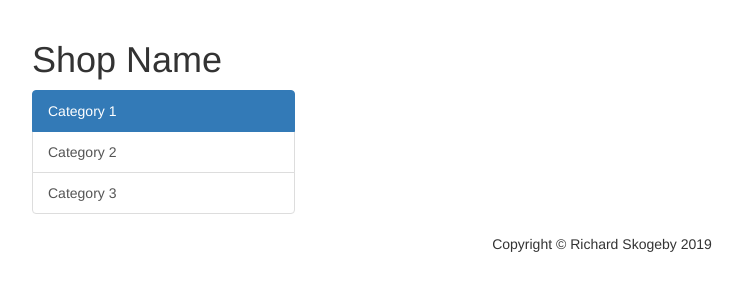
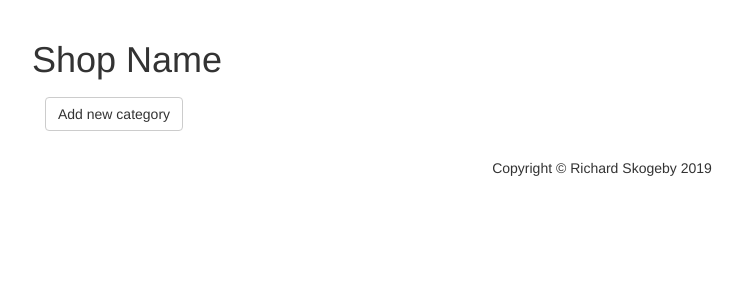
Before and after one commit to rSkogeby/item-catalog, a Flask app: page /category/1/item/1/ in a window 1280 px wide. Shown: the part 52-352 px from the top of the page, without its empty margins (53-796 px from the left). Run offline with Flask 2, Linux system fonts and the light colour scheme; some libraries are stand-ins or nearby versions.

Commit message:
Dynamically generate categoriesmenu from dummydb

```diff
--- a/item_catalog/templates/categoriesmenu.html
+++ b/item_catalog/templates/categoriesmenu.html
@@ -1,9 +1,14 @@
 <div class="col-lg-3">
 <h1 class="my-4">Shop Name</h1>
-<div class="list-group">
-    <a href="#" class="list-group-item active">Category 1</a>
-    <a href="#" class="list-group-item">Category 2</a>
-    <a href="#" class="list-group-item">Category 3</a>
-</div>
+    <div class="list-group">
+    {% for category in categories %}
+        <a href="{{url_for('showCategory', categoryid=category.id)}}" class="list-group-item">{{category.name}}</a>
+    {% endfor %}
+    <div class="btn">
+        <a href={{url_for('newCategory')}} class="btn btn-default">
+            Add new category
+        </a>
+    </div>
+    </div>
 </div>
 <!-- /.col-lg-3 -->
```
